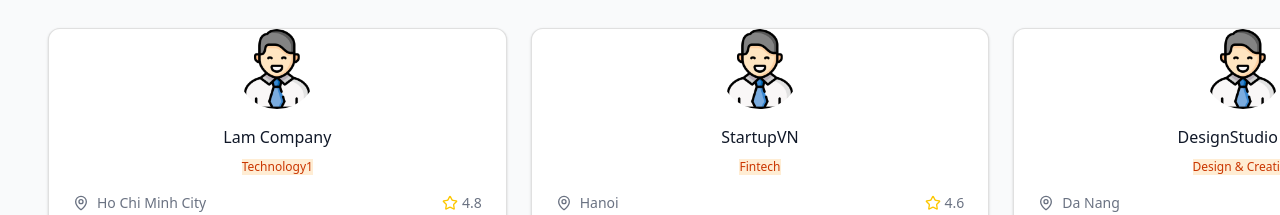
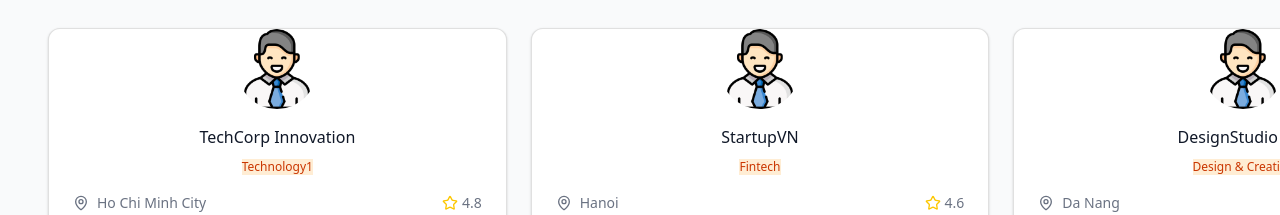
Before and after one commit to HaiLammm/github-work-flow, a Next.js app in the folder frontend/: page / in a window 1280 px wide. Shown: the part 1840-2055 px from the top of the page. Built offline with nearby package versions, Linux system fonts and the light colour scheme.

Commit message:
#6 modified

```diff
--- a/frontend/src/components/ui/client/home/CompaniesSection.tsx
+++ b/frontend/src/components/ui/client/home/CompaniesSection.tsx
@@ -14,7 +14,7 @@ const CompaniesSection = () => {
   const companies = [
      {
   id: 1,
-  name: 'Lam Company',
+  name: 'TechCorp Innovation',
   logo: company,
   industry: 'Technology1',
   location: 'Ho Chi Minh City',
```
